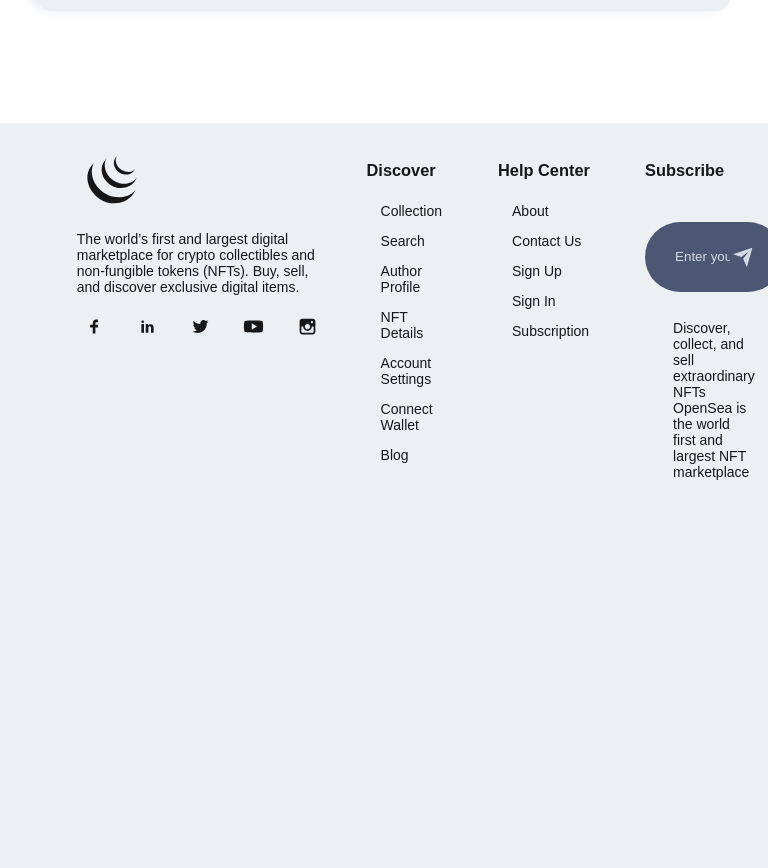
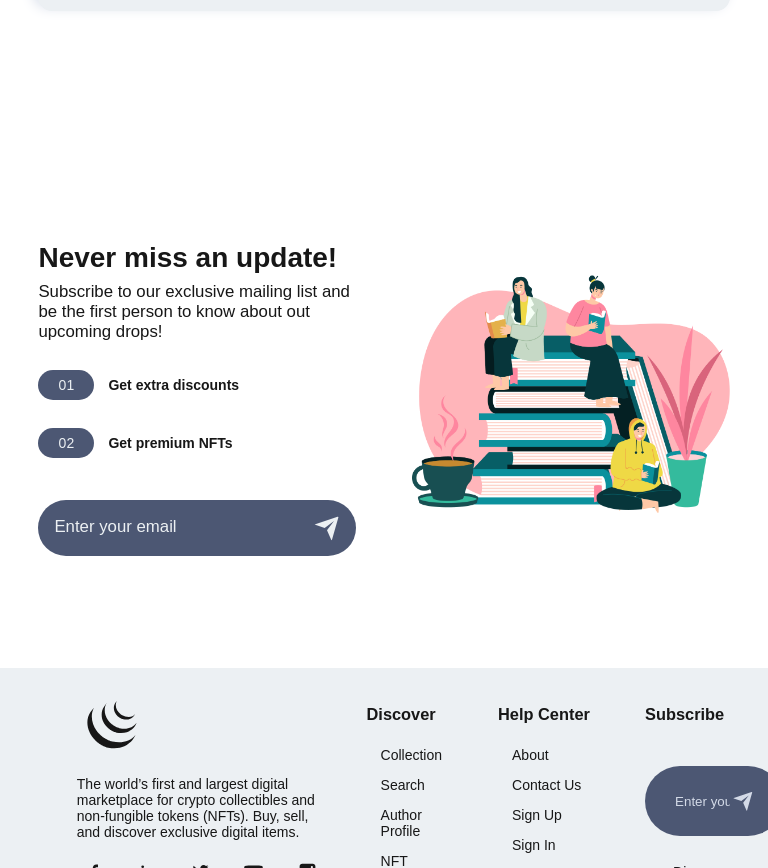
Before and after one commit to sam-sampreeth/NFT-Marketplace, a Next.js app in the folder nft-marketplace-template/: page / in a window 768 px wide. Shown: the part 3080-3948 px from the top of the page. Before the commit the page ends 3609 px from the top, so only its background shows below. Built offline with nearby package versions, Linux system fonts and the light colour scheme.

Commit message:
Subscribe Component completed

```diff
--- /dev/null
+++ b/nft-marketplace-template/Components/Subscribe/Subscribe.jsx
@@ -0,0 +1,40 @@
+import React from 'react';
+import { RiSendPlaneFill } from 'react-icons/ri';
+import Image from 'next/image';
+
+//Internal Imports
+import Styles from './Subscribe.module.css';
+import images from '../../img'
+
+
+const Subscribe = () => {
+  return (
+    <div className={Styles.subscribe}>
+        <div className={Styles.subscribe_box}>
+            <div className={Styles.subscribe_box_left}>
+                <h2>Never miss an update!</h2>
+                <p>Subscribe to our exclusive mailing list and be the first person to know about out upcoming drops!</p>
+
+                <div className={Styles.subscribe_box_left_box}>
+                    <span>01</span>
+                    <small>Get extra discounts</small>
+                </div>
+
+                <div className={Styles.subscribe_box_left_box}>
+                    <span>02</span>
+                    <small>Get premium NFTs</small>
+                </div>
+                <div className={Styles.subscribe_box_left_input}>
+                    <input type="email" placeholder='Enter your email'/>
+                    <RiSendPlaneFill className={Styles.subscribe_box_left_input_icon}/>
+                </div>
+            </div>
+            <div className={Styles.subscribe_box_right}>
+                <Image src={images.update} alt="Get Updates" height={600} width={800} />
+            </div>
+        </div>
+    </div>
+  )
+};
+
+export default Subscribe;
--- /dev/null
+++ b/nft-marketplace-template/Components/Subscribe/Subscribe.module.css
@@ -0,0 +1,106 @@
+
+
+.subscribe{
+    width: 100%;
+}
+
+.subscribe_box{
+    width: 80%;
+    margin: 0 auto;
+    padding:  8rem 0;
+
+    display: grid;
+    grid-template-columns: 1.5fr 2fr;
+    align-items: center;
+}
+
+.subscribe_box_left h2{
+    font-size: 3rem;
+    line-height: 0;
+}
+
+.subscribe_box p{
+    font-size: 1.2rem;
+}
+
+.subscribe_box_left_box{
+    display: flex;
+    align-items: center;
+    gap: 1rem;
+    margin-top: 2rem;
+}
+
+.subscribe_box_left_box small{
+    font-size: 1rem;
+    font-weight: 700;
+}
+
+.subscribe_box_left_box span{
+    background-color: var(--icons-color);
+    color: var(--main-bg-color);
+    padding: .5rem 1rem;
+    border-radius: 2rem;
+    width: 4rem;
+    text-align: center;
+}
+
+.subscribe_box_left_input{
+    margin-top: 3rem;
+    padding: 2rem;
+    width: 80%;
+    border-radius: 4rem;
+    background-color: var(--icons-color);
+    color: var(--main-bg-color);
+
+    display: flex;
+    align-items: center;
+}
+
+.subscribe_box_left_input input{
+    background-color: transparent;
+    border: 0;
+    outline: none;
+    width: 90%;
+}
+
+.subscribe_box_left_input input::placeholder{
+    color: var(--main-bg-color);
+    font-size: 1.2rem;
+}
+
+.subscribe_box_left_input_icon{
+    font-size: 2rem;
+}
+
+@media screen and (min-device-width: 320px) and (max-device-width: 768px){
+    .subscribe_box{
+        width: 90%;
+        grid-template-columns: 1fr;
+        gap: 4rem;
+    }
+    .subscribe_box_left_input{
+        width: 100%;
+        padding: 1rem;
+    }
+
+    .subscribe_box_left h2{
+        font-size: 2rem;
+    }
+}
+
+@media screen and (min-device-width: 768px) and (max-device-width: 1024px){
+    .subscribe_box{
+        width: 90%;
+        grid-template-columns: repeat(2, 1fr);
+        gap: 4rem;
+    }
+
+    .subscribe_box_left_input{
+        width: 100%;
+        padding: 1rem;
+    }
+
+    .subscribe_box_left h2{
+        font-size: 2rem;
+    }
+}
--- a/nft-marketplace-template/Components/componentindex.js
+++ b/nft-marketplace-template/Components/componentindex.js
@@ -4,5 +4,6 @@ import NavBar from "./Navbar/NavBar";
 import HeroSection from "./HeroSection/HeroSection";
 import Service from "./Service/Service";
 import BigNFTSlider from "./BigNFTSlider/BigNFTSlider";
+import Subscribe from "./Subscribe/Subscribe";
 
-export {Button, Footer, NavBar, HeroSection, Service, BigNFTSlider};
+export {Button, Footer, NavBar, HeroSection, Service, BigNFTSlider, Subscribe};
--- a/nft-marketplace-template/pages/index.js
+++ b/nft-marketplace-template/pages/index.js
@@ -1,7 +1,7 @@
 import React from 'react'
 //INTERNAL IMPORT
 import Style from "../styles/index.module.css";
-import { HeroSection, Service, BigNFTSlider } from "../Components/componentindex";
+import { HeroSection, Service, BigNFTSlider, Subscribe } from "../Components/componentindex";
 
 const Home = () => {
   return (
@@ -10,6 +10,7 @@ const Home = () => {
       <HeroSection/>
       <Service />
       <BigNFTSlider />
+      <Subscribe />
     </div>
   );
 };
```
